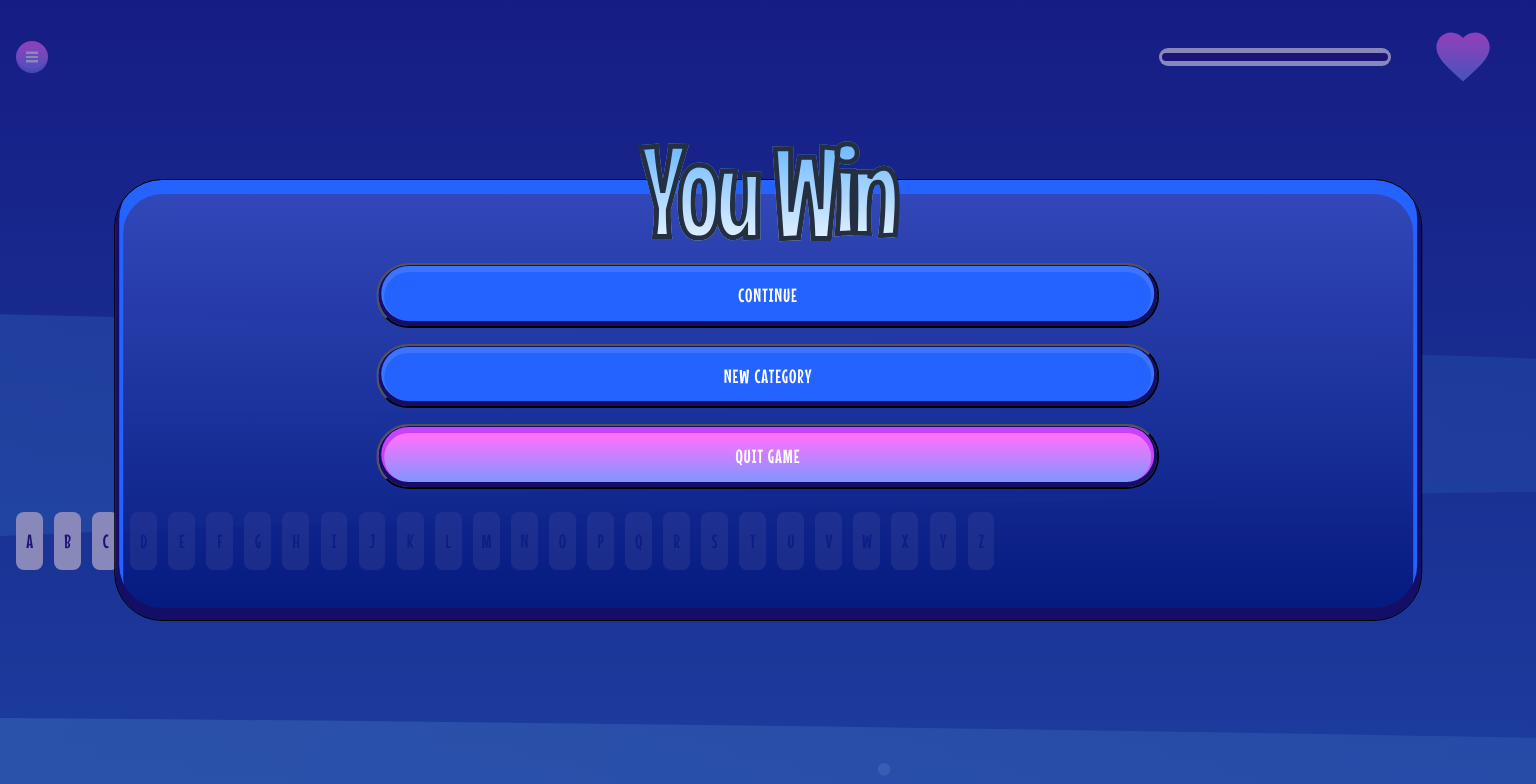
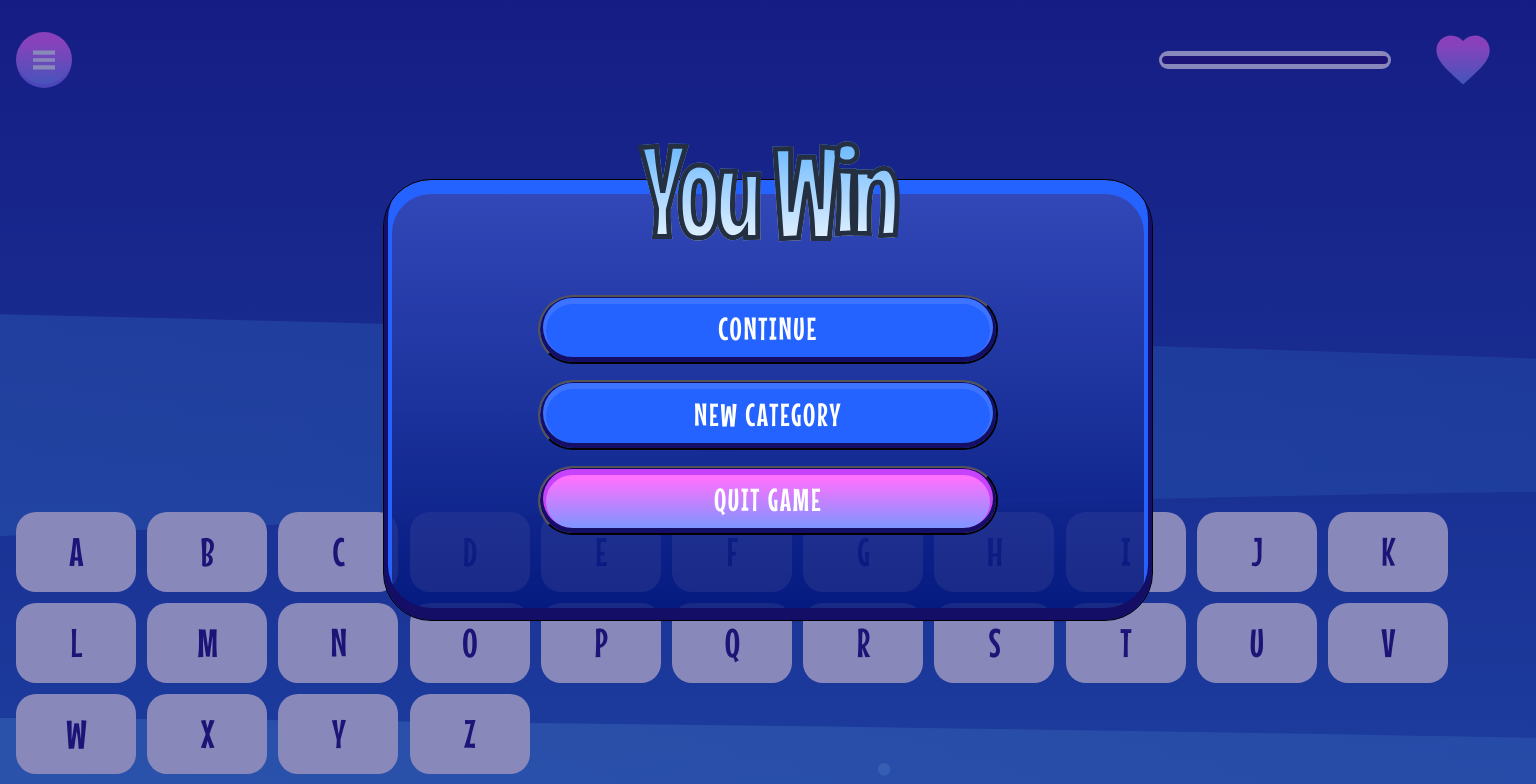
Before and after one commit to mckoyd/wolf-hangman, a React (Create React App) app: page /#/game-board in a window 1536 px wide. Shown: the top 784 px of the page. Built offline with nearby package versions, Linux system fonts and the light colour scheme.

Commit message:
makes pages responsive"

```diff
--- a/src/components/CategoryButton.css
+++ b/src/components/CategoryButton.css
@@ -10,3 +10,20 @@
   height: 100%;
   font-size: 1.5em;
 }
+
+/* Small Devices, Tablets */
+@media only screen and (min-width: 641px) {
+  .category-btn {
+    width: 45%;
+    height: 25%;
+    border-radius: 40px;
+    font-size: 3em;
+  }
+}
+
+/* Medium Devices, Desktops */
+@media only screen and (min-width: 1336px) {
+  .category-btn {
+    width: 30%;
+  }
+}
--- a/src/components/CategoryButton.tsx
+++ b/src/components/CategoryButton.tsx
@@ -1,10 +1,10 @@
 import React, { useCallback, useEffect } from "react";
 import "./CategoryButton.css";
-import { useRecoilValue, useSetRecoilState } from "recoil";
+import { useRecoilState, useSetRecoilState } from "recoil";
 import { wordState } from "../state/wordState";
 import { useNavigate } from "react-router-dom";
 import { categoryState } from "../state/categoryState";
-import { dataState } from "../state/dataState";
+import { dataSelector, dataState, iData } from "../state/dataState";
 
 interface ICategoryButton {
   category: string;
@@ -15,7 +15,7 @@ const CategoryButton: React.FC<ICategoryButton> = ({ category }) => {
   const setWord = useSetRecoilState(wordState);
   const setCategory = useSetRecoilState(categoryState);
 
-  const data = useRecoilValue(dataState);
+  const [data, setData] = useRecoilState<iData>(dataSelector);
 
   const getRandomIndex = useCallback(
     (limit: number) => Math.floor(Math.random() * limit),
@@ -34,7 +34,6 @@ const CategoryButton: React.FC<ICategoryButton> = ({ category }) => {
     navigate("/game-board");
   }, [getRandomIndex, category, data, setWord, setCategory, navigate]);
 
-  useEffect(() => {});
   return (
     <button
       type="button"
--- a/src/pages/CategoryPage.css
+++ b/src/pages/CategoryPage.css
@@ -15,3 +15,15 @@
   flex-grow: 1;
   margin: 2em 0;
 }
+
+/* Small Devices, Tablets */
+@media only screen and (min-width: 641px) {
+  .categories {
+    flex-direction: row;
+    flex-wrap: wrap;
+  }
+}
+
+/* Medium Devices, Desktops */
+@media only screen and (min-width: 1336px) {
+}
--- a/src/pages/GameBoardPage.css
+++ b/src/pages/GameBoardPage.css
@@ -212,3 +212,60 @@
   box-shadow: inset 0px -2px 0px 3px #140e66, inset 0px 1px 0px 6px #c642fb;
   border-radius: 40px;
 }
+
+/* Small Devices, Tablets */
+@media only screen and (min-width: 641px) {
+  .tile-line {
+    border-radius: 40px;
+  }
+
+  .alphabet-tile {
+    height: 3em;
+    width: 2em;
+    font-size: 2em;
+    border-radius: 40px;
+  }
+
+  .answer-tile {
+    border-radius: 40px;
+    font-size: 6em;
+  }
+
+  .blank-tile {
+    border-radius: 40px;
+  }
+
+  .banner-left {
+    font-size: 3.5em;
+  }
+
+  .pause-btns {
+    margin-top: 2em;
+  }
+
+  .pause-btn-opt {
+    height: 20%;
+    font-size: 2em;
+    display: flex;
+    justify-content: center;
+    align-items: center;
+  }
+}
+
+/* Medium Devices, Desktops */
+@media only screen and (min-width: 1336px) {
+  .tile-line {
+    border-radius: 40px;
+  }
+
+  .alphabet-tile {
+    height: 2em;
+    width: 3em;
+    font-size: 2.5em;
+    border-radius: 20px;
+  }
+
+  .pause-menu-modal {
+    width: 50%;
+  }
+}
--- a/src/state/dataState.ts
+++ b/src/state/dataState.ts
@@ -1,11 +1,11 @@
-import { atom } from "recoil";
+import { atom, selector } from "recoil";
 
 export interface Word {
   name: string;
   selected: boolean;
 }
 
-interface iData {
+export interface iData {
   [key: string]: Word[];
 }
 
@@ -206,3 +206,9 @@ export const dataState = atom({
     ],
   } as iData,
 });
+
+export const dataSelector = selector({
+  key: "DataSelector",
+  get: ({ get }): iData => ({ ...get(dataState) } as iData),
+  set: ({ set }, newValue) => set(dataState, newValue),
+});
```
